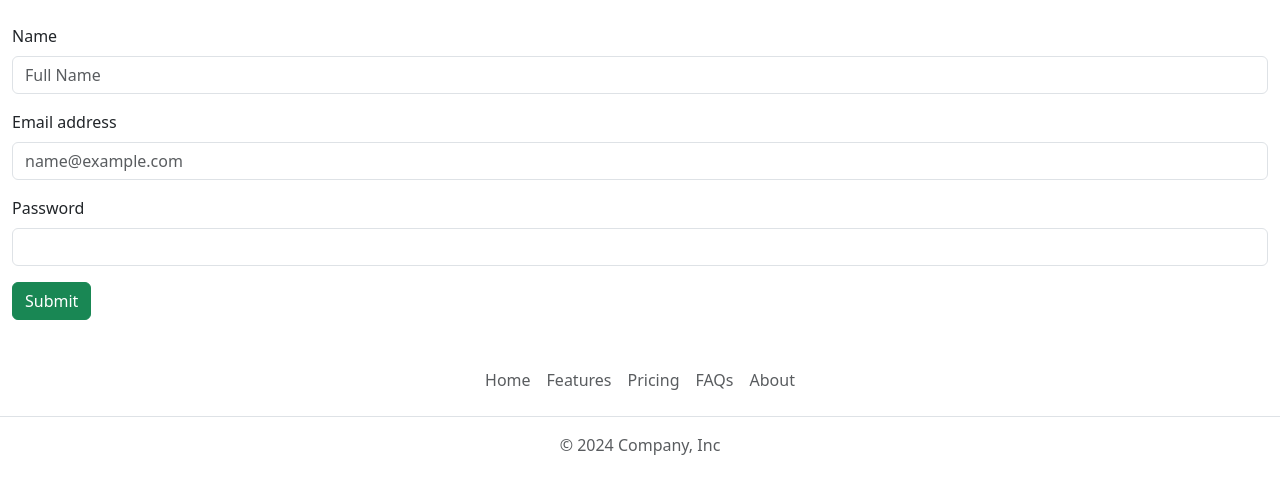
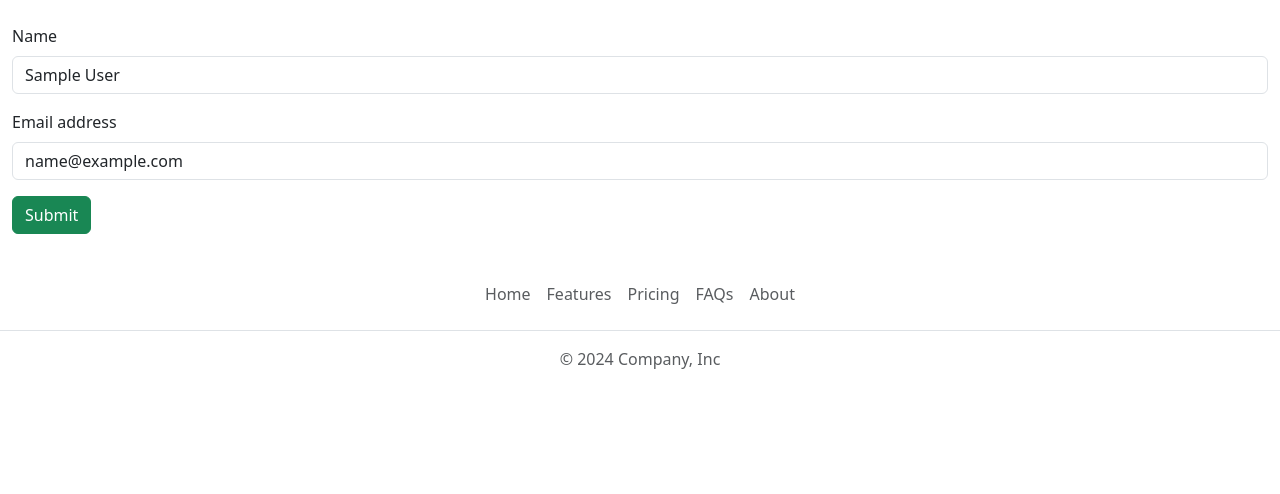
Before and after one commit to ignatha/php_mvc, a PHP site: page /edit/1 in a window 1280 px wide. Shown: the part 73-567 px from the top of the page. Run offline with PHP 8.4, Linux system fonts and the light colour scheme; tables that the repository leaves empty or names only in its code hold one stand-in row (values such as "Sample post").

Commit message:
finish crud

```diff
--- a/app/Controllers/HomeController.php
+++ b/app/Controllers/HomeController.php
@@ -46,6 +46,49 @@ class HomeController {
 
     public function edit($id)
     {
-        echo Views::render('home.edit');
+        $user = new User();
+        $getUser = $user->find($id);
+
+        if (!$getUser) {
+            echo 'user tidak ditemukan';
+            exit;
+        }
+
+        echo Views::render('home.edit',[
+            'user' => $getUser
+        ]);
+    }
+
+    public function update($id)
+    {
+        $data = $_POST;
+        $user = new User();
+
+        $simpan = $user->update($id,[
+            'name' => $data['name'],
+            'email' => $data['email'],
+        ]);
+
+        if ($simpan) {
+            header('Location: /');
+            exit;
+        }
+
+        echo "Gagal disimpan";
+        exit;
+    }
+
+    public function delete($id)
+    {
+        $user = new User();
+        $hapus = $user->delete($id);
+
+        if ($hapus) {
+            header('Location: /');
+            exit;
+        }
+
+        echo "Gagal dihapus";
+        exit;
     }
 }
--- a/app/Views/home/edit.php
+++ b/app/Views/home/edit.php
@@ -3,18 +3,14 @@
 <?php App\Cores\Views::startSection('content') ?>
 <div class="row">
     <div class="col">
-        <form action="/add" method="post">
+        <form action="/update/<?=$user->id?>" method="post">
         <div class="mb-3">
             <label for="name" class="form-label">Name</label>
-            <input type="text" name="name" class="form-control" id="name" placeholder="Full Name">
+            <input type="text" name="name" class="form-control" value="<?=$user->name?>" id="name" placeholder="Full Name">
         </div>
         <div class="mb-3">
             <label for="email" class="form-label">Email address</label>
-            <input type="email" name="email" class="form-control" id="email" placeholder="name@example.com">
-        </div>
-        <div class="mb-3">
-            <label for="password" class="form-label">Password</label>
-            <input type="password" name="password" class="form-control" id="password">
+            <input type="email" name="email" class="form-control" value="<?=$user->email?>" id="email" placeholder="name@example.com">
         </div>
         <input type="submit" class="btn btn-success" value="Submit">
         </form>
--- a/app/Views/home/index.php
+++ b/app/Views/home/index.php
@@ -24,8 +24,10 @@
               <td><?=$user->password?></td>
               <td>
               <div class="btn-group" role="group" aria-label="Basic mixed styles example">
-                <button type="button" class="btn btn-warning">Edit</button>
-                <button type="button" class="btn btn-danger">Hapus</button>
+                <a href="/edit/<?=$user->id?>" type="button" class="btn btn-warning">Edit</a>
+                <form action="/delete/<?=$user->id?>" method="post">
+                  <input type="submit" class="btn btn-danger" value="Hapus" />
+                </form>
               </div>
               </td>
             </tr>
```
Also changed, not shown: app/Cores/Model.php (+42 -0 lines), README.md.
